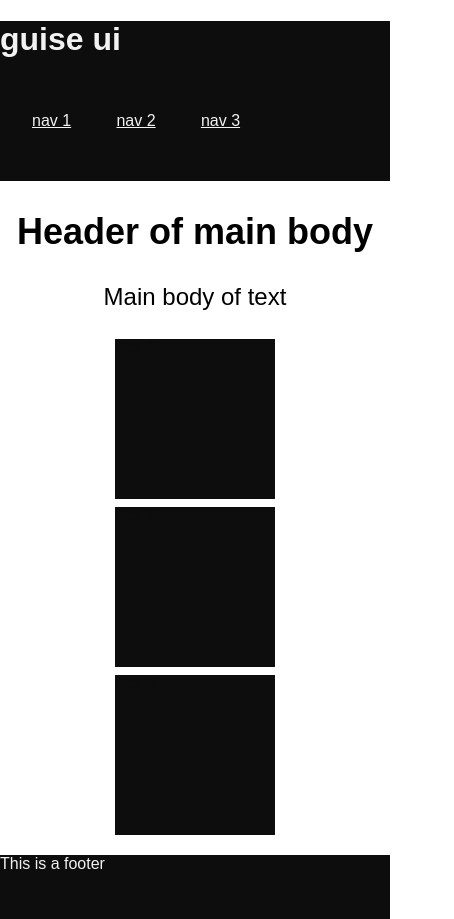
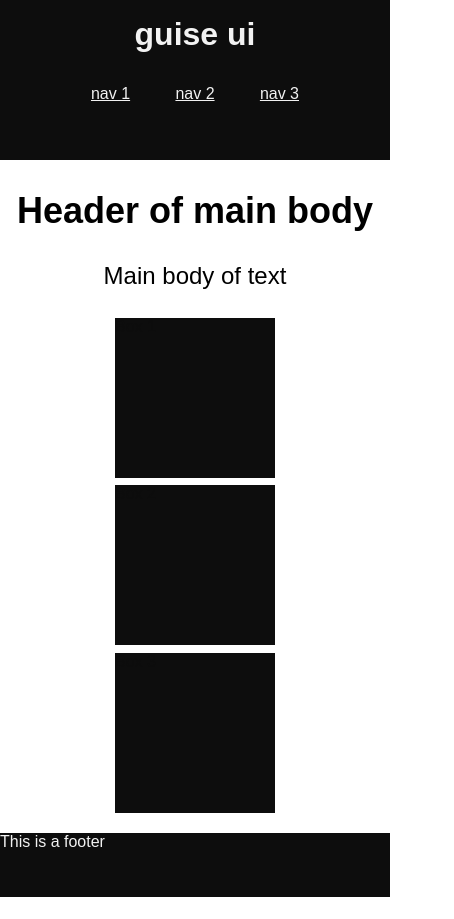
Before and after one commit to itsevan/first_draft, a plain HTML site: page index.html in a window 390 px wide. Shown: the whole page, 454 px wide, since content can reach past the window. After the commit the page ends 897 px from the top, so only its background shows below. Drawn offline with Linux system fonts and the light colour scheme.

Commit message:
final vers

```diff
--- a/index.html
+++ b/index.html
@@ -6,8 +6,9 @@
         <meta name="description" content="Starter page for my website." />
         <meta name="keywords" content="not yet" />
         <meta name="author" content="Evan Ling" />
-        <meta name="viewport" content="width=device-width, initial-scale=1.0" />
+		<link rel='stylesheet' href='stylesheets/normalize.css' />
 		<link rel='stylesheet' href='stylesheets/screen.css' />
+
 		<meta name="viewport" content="width=device-width, initial-scale=1.0" />
 	</head>
 	<body>
--- a/sass/screen.sass
+++ b/sass/screen.sass
@@ -13,27 +13,33 @@ body
     height: 4em
     @media screen and (max-width: 500px)
         height: 10em
+        text-align: center
     h1
+        +float-left
+        position: relative
+        top: .5em
+        margin: 0
         @media screen and (max-width: 500px)
+            float: none
     nav
         +float-right
         @media screen and (max-width: 480px)
             float: none
             position: relative
-            left: 4em
+            top: 1em
         a
             +link-colors($font-color)
     ul
         +inline-block-list-container
         position: relative
         top: 2em
-        right: 2em
         li
             +inline-block-list-item
             width: 5em
             height: 5em
 main
     font-size: $font-size-body
+    margin: 0
     text-align: center
 .boxes
     display: flex
```
Also changed, not shown: stylesheets/normalize.css (added), stylesheets/screen.css.
